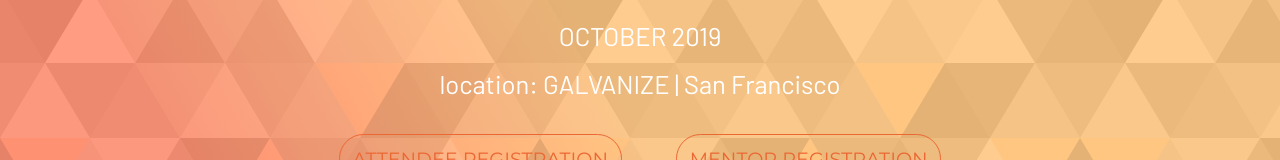
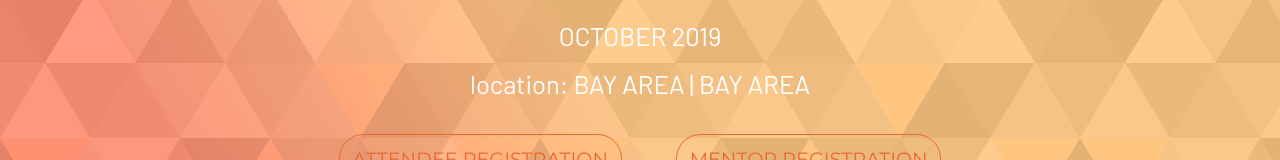
Before and after one commit to unlucku/atoms-and-bits, a website: page public/index.html in a window 1280 px wide. Shown: the part 162-322 px from the top of the page. Drawn offline with nearby package versions, Linux system fonts and the light colour scheme.

Commit message:
Update index.html

```diff
--- a/public/index.html
+++ b/public/index.html
@@ -300,7 +300,7 @@
         <h2>atoms & bits</h2>
         <h3>OCTOBER 2019</h3>
 
-        <h3>location: GALVANIZE | San Francisco</h3>
+        <h3>location: BAY AREA | BAY AREA</h3>
         <button onclick="window.location.href = ' https://karen143661.typeform.com/to/JcUhk2 ';" class="button">ATTENDEE
             REGISTRATION</button>
         <button onclick="window.location.href = ' https://karen143661.typeform.com/to/f3JnPa ';" class="button">MENTOR
```
